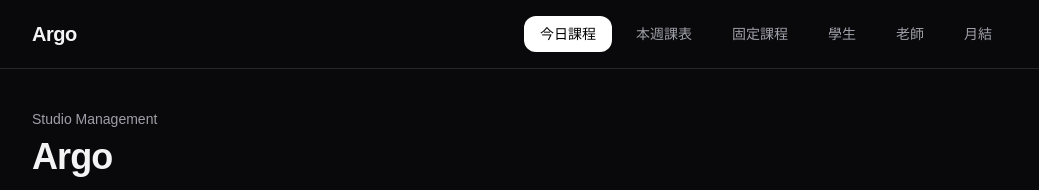
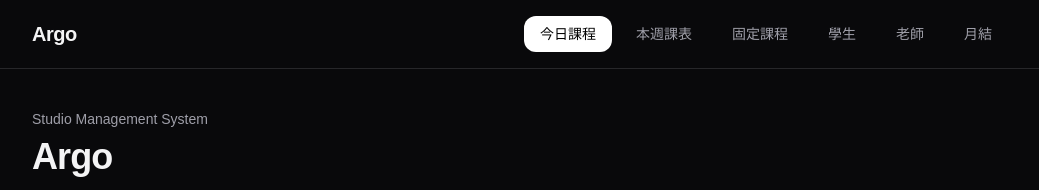
Before and after one commit to matchawu/argo, a Next.js app: page / in a window 1280 px wide. Shown: the top 190 px of the page, without its empty margins (120-1159 px from the left). Built offline with nearby package versions, Linux system fonts and the light colour scheme; no server answers; the database is empty.

Commit message:
test vercel

```diff
--- a/src/components/Dashboard.tsx
+++ b/src/components/Dashboard.tsx
@@ -137,7 +137,7 @@ export default function Dashboard({ initialLessons, selectedDate }: Props) {
     <main className="min-h-screen text-zinc-100">
       <div className="mx-auto max-w-5xl px-6 py-10">
         <header className="mb-10">
-          <p className="mb-2 text-sm text-zinc-400">Studio Management</p>
+          <p className="mb-2 text-sm text-zinc-400">Studio Management System</p>
 
           <h1 className="text-4xl font-bold tracking-tight">Argo</h1>
 
```
